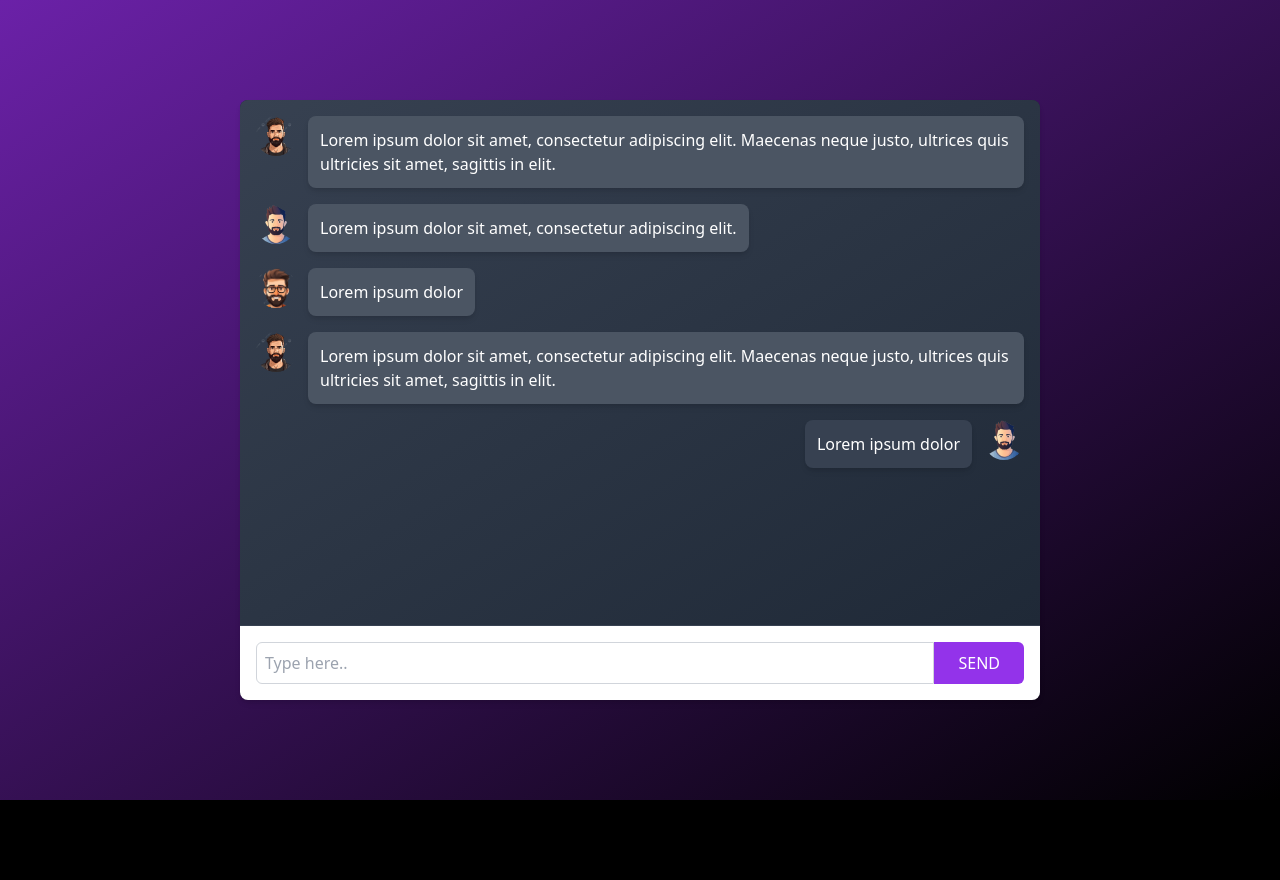
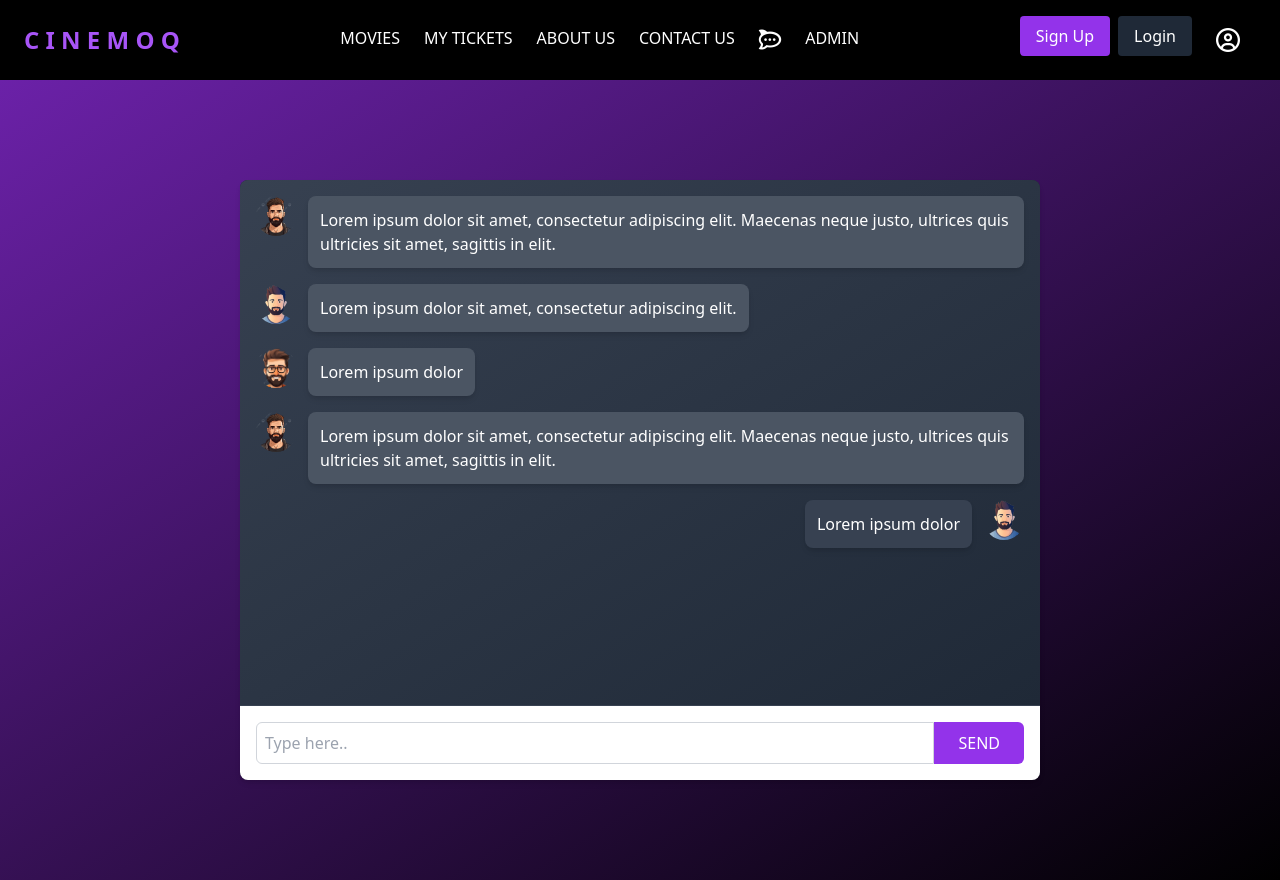
Before and after one commit to MathishaAkashmika/cinemoq-frontend, a Next.js app: page /CommunityChat in a window 1280 px wide. Before the commit the page ends 800 px from the top, so only its background shows below. Built offline with nearby package versions, Linux system fonts and the light colour scheme.

Commit message:
Yasuri Nav bar issue

```diff
--- a/src/app/CommunityChat/page.tsx
+++ b/src/app/CommunityChat/page.tsx
@@ -1,6 +1,7 @@
 "use client";
 
 import React, { useState } from "react";
+import Navbar from "../components/Navbar";
 
 const CommunityChat = () => {
   const [messages, setMessages] = useState([
@@ -54,6 +55,8 @@ const CommunityChat = () => {
   };
 
   return (
+    <>
+      <Navbar />
       <div className="h-screen bg-gradient-to-br from-purple-800 to-black flex items-center justify-center">
         <div className="w-[800px] h-[600px] bg-gray-800 rounded-lg shadow-md flex flex-col overflow-hidden">
           <div className="flex-1 overflow-y-auto p-4 space-y-4 bg-gradient-to-br from-gray-700 to-gray-800">
@@ -108,6 +111,7 @@ const CommunityChat = () => {
           </div>
         </div>
       </div>
+    </>
   );
 };
 
--- a/src/app/Dashboard/layout.tsx
+++ b/src/app/Dashboard/layout.tsx
@@ -1,5 +1,6 @@
 import Sidebar from "./components/sidebar";
 import Header from "./components/header";
+import Navbar from "../components/Navbar";
 
 export default function AdminLayout({
   children,
@@ -7,6 +8,8 @@ export default function AdminLayout({
   children: React.ReactNode;
 }) {
   return (
+    <>
+      <Navbar />
       <div className="flex h-screen bg-gradient-to-b from-purple-800 via-black to-black text-white">
         {/* Sidebar */}
         <Sidebar />
@@ -17,5 +20,6 @@ export default function AdminLayout({
           <main className="p-6 overflow-auto">{children}</main>
         </div>
       </div>
+    </>
   );
 }
--- a/src/app/UserProfile/page.tsx
+++ b/src/app/UserProfile/page.tsx
@@ -1,5 +1,9 @@
+import Navbar from "../components/Navbar";
+
 const UserProfile = () => {
   return (
+    <>
+      <Navbar />
       <div className="bg-gradient-to-br from-purple-800 to-black min-h-screen">
         <h3 className="text-4xl font-bold text-white text-center  mb-6">
           Account Information
@@ -111,6 +115,7 @@ const UserProfile = () => {
           </div>
         </div>
       </div>
+    </>
   );
 };
 
--- a/src/app/[MovieID]/checkout/page.tsx
+++ b/src/app/[MovieID]/checkout/page.tsx
@@ -1,5 +1,10 @@
+import Navbar from "@/app/components/Navbar";
+
 const CheckoutPage = () => {
   return (
+    <>
+      {" "}
+      <Navbar />
       <div
         style={{
           background:
@@ -92,6 +97,7 @@ const CheckoutPage = () => {
           </div>
         </div>
       </div>
+    </>
   );
 };
 
```
Lines whose indentation alone changed are shown as unchanged.
